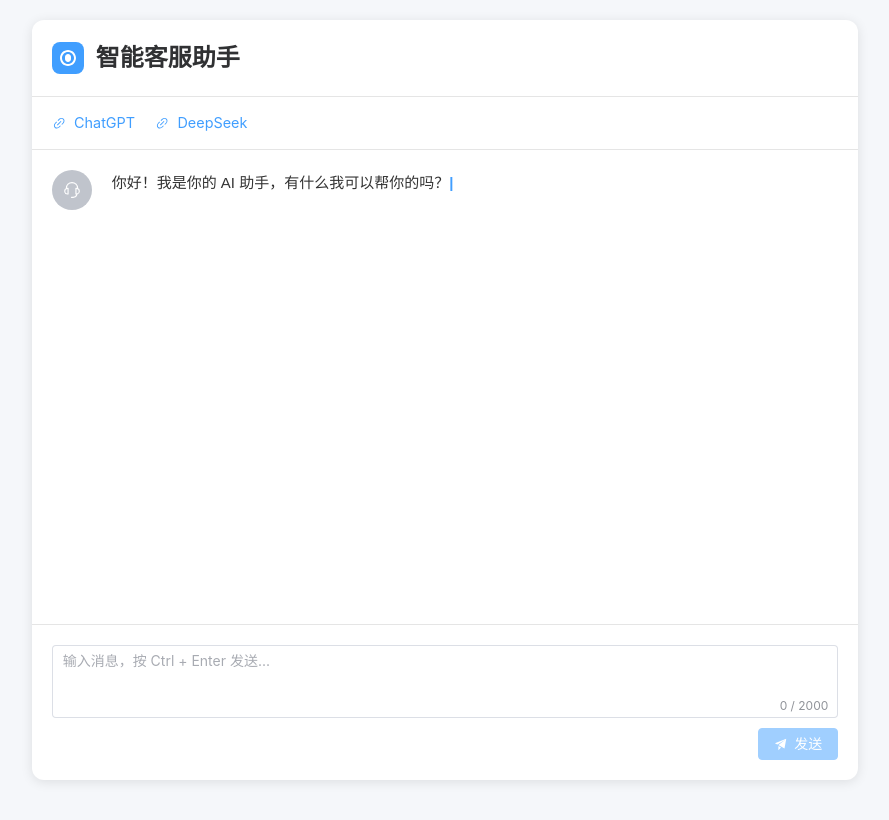
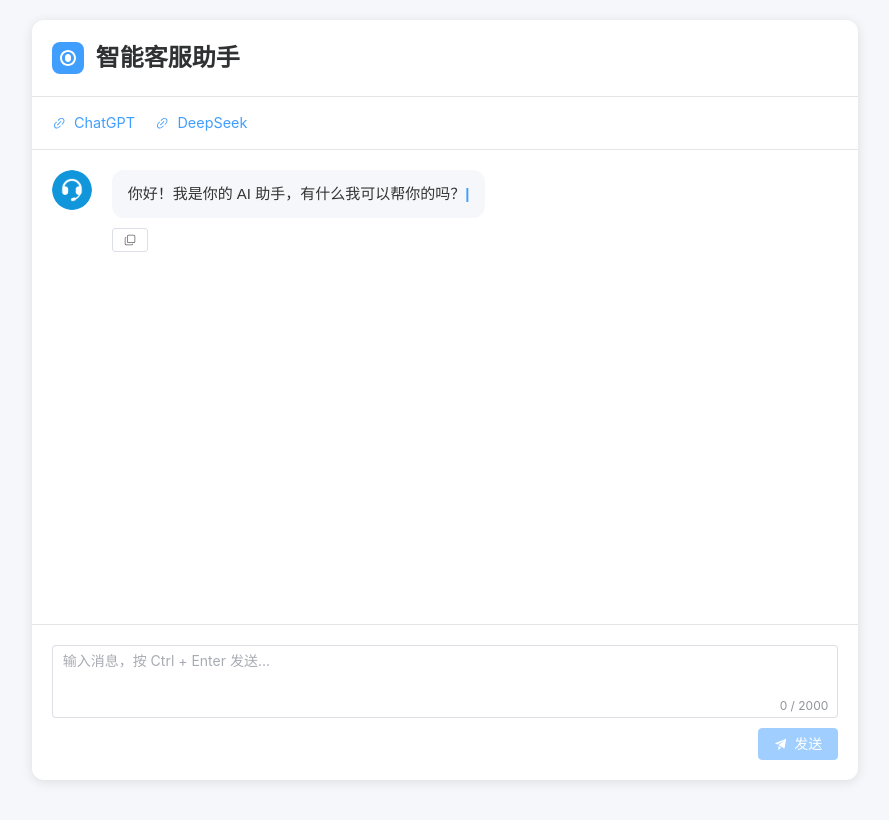
Before and after one commit to whf-itachi/AI_ASSISTANT, a Vue app: page / in a window 1280 px wide. Shown: the top 820 px of the page, without its empty margins (195-1084 px from the left). Built offline with nearby package versions, Linux system fonts and the light colour scheme; no server answers.

Commit message:
替换客户和客服的图标

```diff
--- a/src/App.vue
+++ b/src/App.vue
@@ -32,15 +32,18 @@
               :class="['message', message.type]"
             >
               <div class="message-avatar">
-                <el-avatar :icon="message.type === 'user' ? 'User' : 'Service'" />
+                <el-avatar
+                  :size="40"
+                  :src="message.type === 'user' ? '/src/assets/guke.png' : '/src/assets/kefu.png'"
+                >
+                  <el-icon v-if="!message.type === 'user'"><User /></el-icon>
+                  <el-icon v-else><Service /></el-icon>
+                </el-avatar>
               </div>
               <div class="message-content">
                 <div class="message-text">{{ getDisplayContent(message, index) }}</div>
                 <div class="message-actions" v-if="message.type === 'assistant'">
-                  <el-button-group>
-                    <el-button size="small" :icon="CopyDocument" @click="copyMessage(message.content)" />
-                    <el-button size="small" :icon="Star" @click="toggleFavorite(message)" />
-                  </el-button-group>
+                  <el-button size="small" :icon="CopyDocument" @click="copyMessage(message.content)" />
                 </div>
               </div>
             </div>
@@ -82,8 +85,9 @@ import { ref, onMounted, nextTick } from 'vue'
 import {
   Promotion,
   CopyDocument,
-  Star,
-  Link
+  Link,
+  User,
+  Service
 } from '@element-plus/icons-vue'
 import { sendChatMessage } from './api/chat'
 import { handleError, handleSuccess } from './utils/error-handler'
@@ -113,11 +117,6 @@ const copyMessage = async (content) => {
   } catch (error) {
     handleError(error)
   }
-}
-
-const toggleFavorite = (message) => {
-  message.favorite = !message.favorite
-  handleSuccess(message.favorite ? '已收藏' : '已取消收藏')
 }
 
 const sendMessage = async () => {
@@ -278,8 +277,16 @@ onMounted(() => {
   margin-bottom: 30px;
 }
 
+.message.user {
+  flex-direction: row-reverse;
+}
+
 .message-avatar {
   flex-shrink: 0;
+}
+
+.message-avatar :deep(.el-avatar) {
+  background-color: transparent !important;
 }
 
 .message-content {
@@ -289,6 +296,10 @@ onMounted(() => {
   word-wrap: break-word;
 }
 
+.message.user .message-content {
+  text-align: right;
+}
+
 .message-text {
   line-height: 1.6;
   white-space: pre-wrap;
@@ -296,29 +307,35 @@ onMounted(() => {
   font-size: 15px;
   color: #333;
   font-family: 'PingFang SC', 'Microsoft YaHei', sans-serif;
+  display: inline-block;
+  max-width: 80%;
+  padding: 12px 16px;
+  border-radius: 12px;
+  background-color: #f5f7fa;
 }
 
-.message-text :deep(pre) {
-  background-color: #f6f8fa;
-  padding: 16px;
-  border-radius: 6px;
-  overflow-x: auto;
-  margin: 10px 0;
+.message.user .message-text {
+  background-color: #409EFF;
+  color: white;
 }
 
-.message-text :deep(code) {
-  font-family: 'Fira Code', monospace;
-  font-size: 0.9em;
+.message.assistant .message-text {
+  background-color: #f5f7fa;
+  color: #333;
 }
 
 .message-actions {
   margin-top: 10px;
-  opacity: 0;
-  transition: opacity 0.3s ease;
+  display: flex;
+  gap: 8px;
 }
 
-.message:hover .message-actions {
-  opacity: 1;
+.message.user .message-actions {
+  justify-content: flex-end;
+}
+
+.message.assistant .message-actions {
+  justify-content: flex-start;
 }
 
 .chat-input-container {
```
Also changed, not shown: src/assets/guke.png (added), src/assets/kefu.png (added).
